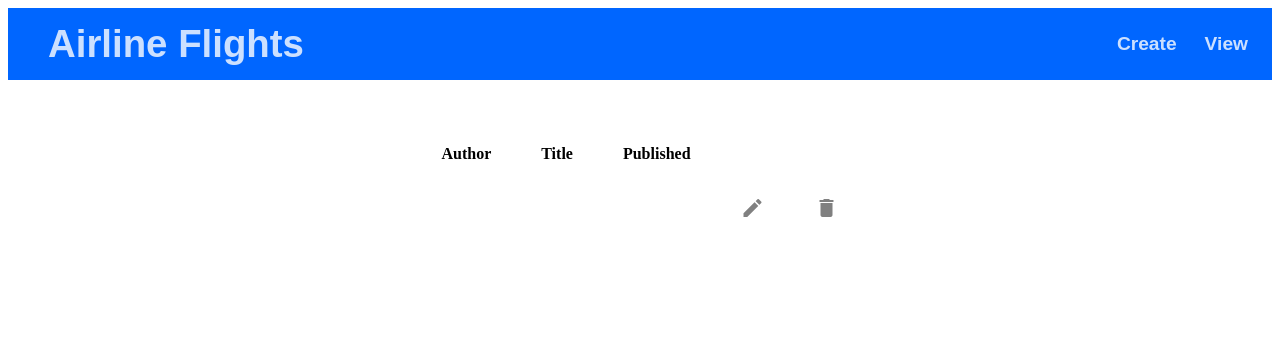
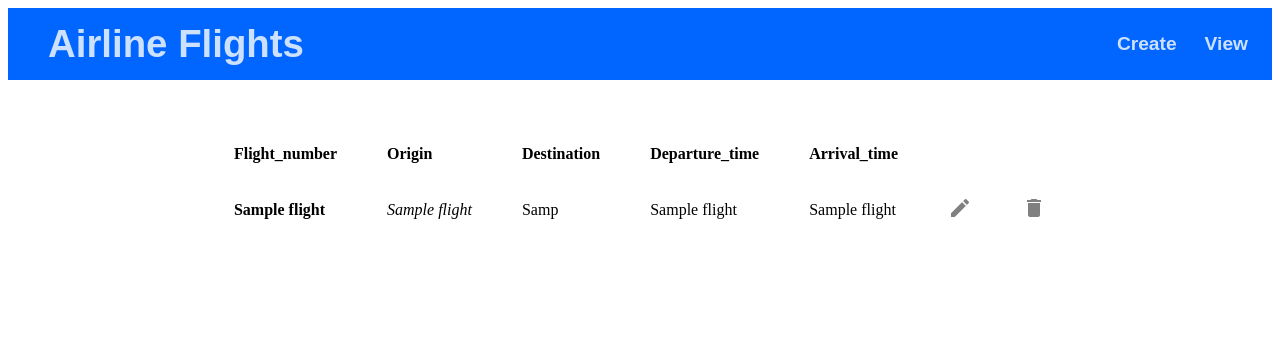
Before and after one commit to sethudi/csir-crud-flightsApp, a Flask app: page / in a window 1280 px wide. Shown: the top 340 px of the page. Run offline with Flask 3, Linux system fonts and the light colour scheme; a database or web service that is not in the repository returns one stand-in record (values such as "Sample title"); some libraries are stand-ins or nearby versions.

Commit message:
Rename table columns

```diff
--- a/templates/index.html
+++ b/templates/index.html
@@ -11,15 +11,17 @@
 {% block Table %}
     <table>
         <thead>
-            <tr><th>Author</th><th>Title</th><th>Published</th></tr>
+            <tr><th>Flight_number</th><th>Origin</th><th>Destination</th><th>Departure_time</th><th>Arrival_time</th></tr>
         </thead>
         <tbody>
             <div class="book-table">
                 {% for book in books %}
                     <tr>
-                        <td>{{ book.author }}</td>
-                        <td>{{ book.title }}</td>
-                        <td>{{ book.published }}</td>
+                        <td>{{ book.flight_number }}</td>
+                        <td>{{ book.origin }}</td>
+                        <td>{{ book.destination }}</td>
+                        <td>{{ book.departure_time }}</td>
+                        <td>{{ book.arrival_time }}</td>
                         <td><a href="{{ url_for('edit', id= book.id ) }}"><i class="material-icons">edit</i></a></td>
 
                         <td><a href="{{ url_for('delete', id= book.id ) }}"><i class="material-icons">delete</i></a></td>
```
